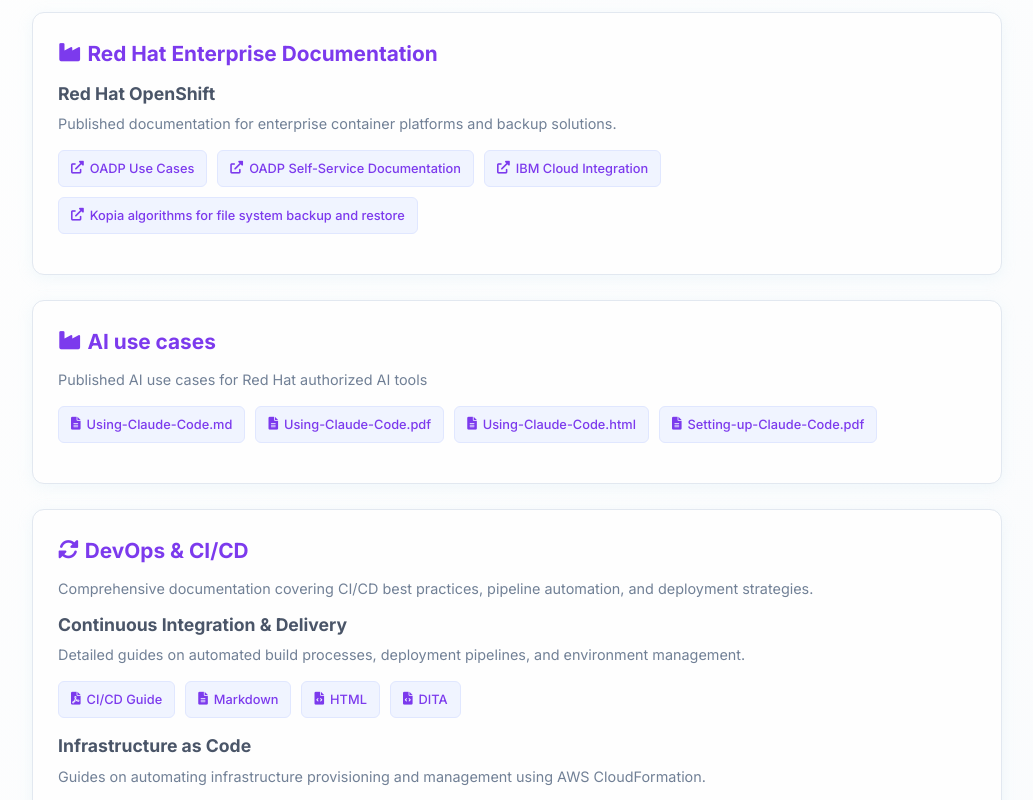
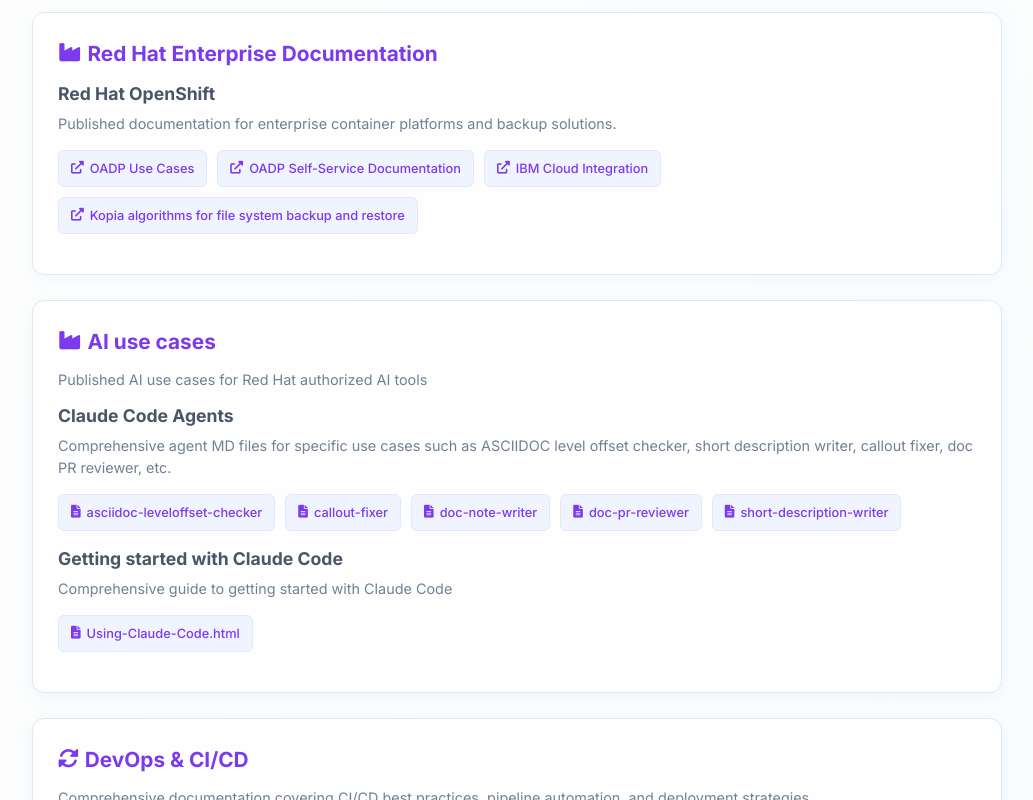
Before and after one commit to devdesh/shruti-portfolio, a plain HTML site: page index.html in a window 1280 px wide. Shown: the part 450-1250 px from the top of the page, without its empty margins (123-1156 px from the left). Drawn offline with Linux system fonts and the light colour scheme.

Commit message:
Add Claude Code Agents section with resources
Added new section for Claude Code Agents with links to various MD files and guides.

```diff
--- a/index.html
+++ b/index.html
@@ -55,19 +55,34 @@
         <div class="section">
             <h2><i class="fas fa-industry"></i> AI use cases</h2>
             <p>Published AI use cases for Red Hat authorized AI tools</p>
+             <h3>Claude Code Agents</h3>
+            <p>Comprehensive agent MD files for specific use cases such as ASCIIDOC level offset checker, short description writer, callout fixer, doc PR reviewer, etc.</p>
+
+            <div class="files">
+                <a href="./Portfolio-data/AI-use-cases/Claude Code Agents/asciidoc-leveloffset-checker.md" target="_blank" class="file-link md">
+                    <i class="fas fa-file-alt"></i> asciidoc-leveloffset-checker
+                </a>
+                <a href="./Portfolio-data/AI-use-cases/Claude Code Agents/callout-fixer.md" target="_blank" class="file-link md">
+                    <i class="fas fa-file-alt"></i> callout-fixer
+                </a>
+                <a href="./Portfolio-data/AI-use-cases/Claude Code Agents/doc-note-writer.md" target="_blank" class="file-link md">
+                    <i class="fas fa-file-alt"></i> doc-note-writer
+                </a>
+                <a href="./Portfolio-data/AI-use-cases/Claude Code Agents/doc-pr-reviewer.md" target="_blank" class="file-link md">
+                    <i class="fas fa-file-alt"></i> doc-pr-reviewer
+                </a>
+                <a href="./Portfolio-data/AI-use-cases/Claude Code Agents/short-description-writer.md" target="_blank" class="file-link md">
+                    <i class="fas fa-file-alt"></i> short-description-writer
+                </a>
+            </div>
+
+             <h3>Getting started with Claude Code</h3>
+            <p>Comprehensive guide to getting started with Claude Code</p>
              <div class="files">
-                 <a href="./Portfolio-data/AI-use-cases/Using-Claude-Code.md" target="_blank" class="file-link md">
-                    <i class="fas fa-file-alt"></i> Using-Claude-Code.md
-                </a>
-                 <a href="./Portfolio-data/AI-use-cases/Using-Claude-Code.pdf" target="_blank" class="file-link pdf">
-                    <i class="fas fa-file-alt"></i> Using-Claude-Code.pdf
-                </a>
-                 <a href="./Portfolio-data/AI-use-cases/Using-Claude-Code.html" target="_blank" class="file-link html">
+                <a href="./Portfolio-data/AI-use-cases/Using-Claude-Code.html" target="_blank" class="file-link html">
                     <i class="fas fa-file-alt"></i> Using-Claude-Code.html
                 </a>
-                 <a href="./Portfolio-data/AI-use-cases/Setting-up-Claude-Code.pdf" target="_blank" class="file-link pdf">
-                    <i class="fas fa-file-alt"></i> Setting-up-Claude-Code.pdf
-                </a>
+
             </div>
         </div>
 
```
